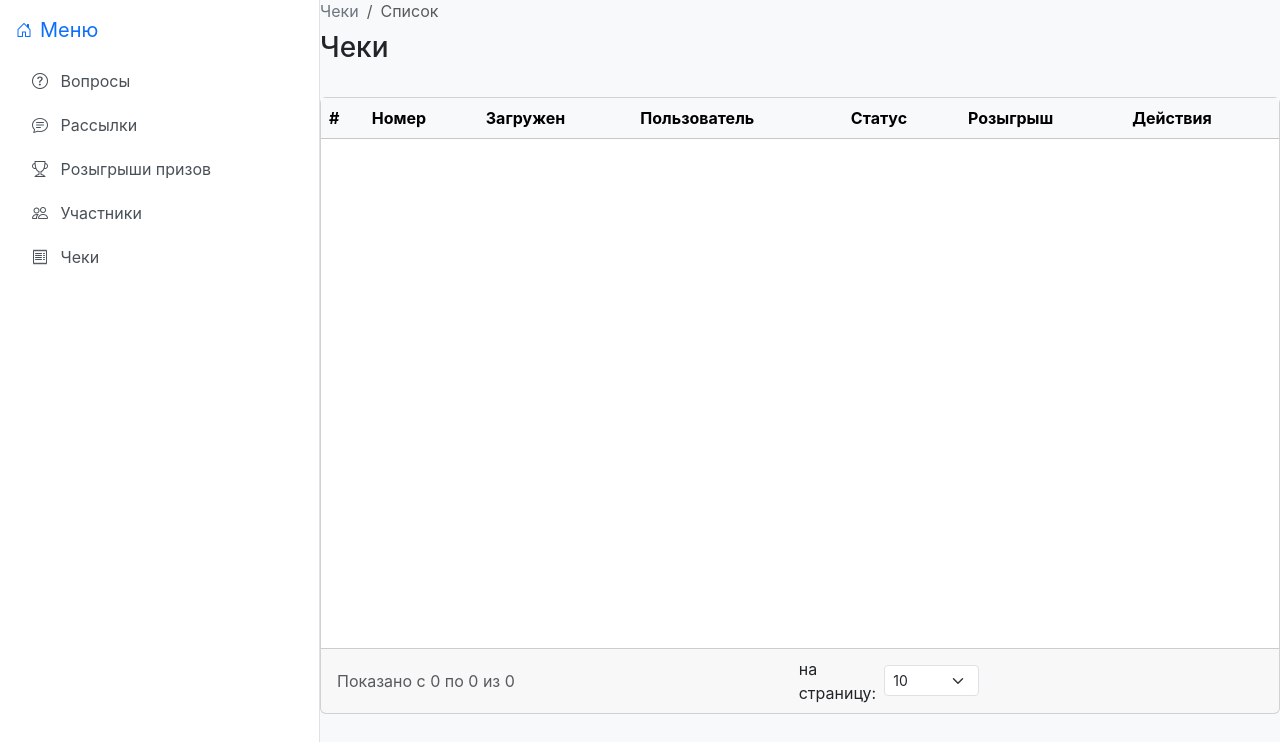
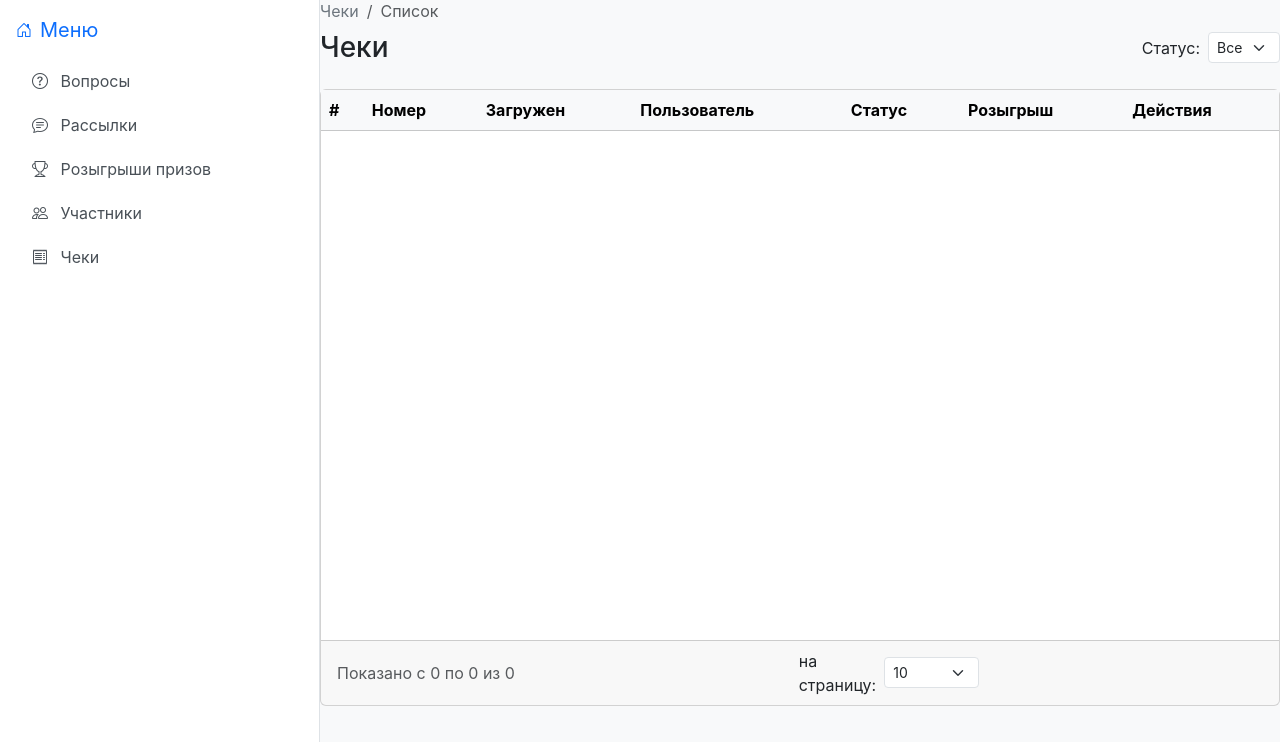
Before and after one commit to pemuul/vodka_bot, a Flask app: template site_bot/templates/receipts.html in a window 1280 px wide. Shown: the part 58-800 px from the top of the page. Run offline with Flask 3, Linux system fonts and the light colour scheme; the template is opened without the code that fills it: most values are stand-ins (such as "Sample title", 1, 10 or a date in 2020); lists and menus that the app fills with data are empty; parts of the project's set-up code (start-up, migrations or seed data) failed here and were passed over.

Commit message:
Add status filter to receipts page

```diff
--- a/site_bot/templates/receipts.html
+++ b/site_bot/templates/receipts.html
@@ -12,8 +12,13 @@
     </ol>
   </nav>
   <div class="d-flex justify-content-between align-items-center mb-4">
-    <h1 class="h3">Чеки</h1>
-    <!-- кнопка "Добавить чек" убрана -->
+    <h1 class="h3 mb-0">Чеки</h1>
+    <div class="ms-auto d-flex align-items-center">
+      <label for="status-filter" class="me-2 mb-0">Статус:</label>
+      <select id="status-filter" class="form-select form-select-sm">
+        <option value="">Все</option>
+      </select>
+    </div>
   </div>
 
   <!-- Модал полноразмерного изображения -->
@@ -122,6 +127,7 @@
       const pageEnd   = document.getElementById("page-end");
       const pageTotal = document.getElementById("page-total");
       const recPerPageSel = document.getElementById("records-per-page");
+      const statusFilter = document.getElementById("status-filter");
       const paginationUl = document.getElementById("pagination-ul");
       const receiptImg = document.getElementById("receipt-img");
 
@@ -138,6 +144,19 @@
       let filtered = [...data];
       let currentPage = 1;
       let currentReceiptId = null;
+
+      const allStatuses = Array.from(new Set(data.map(r => r.status).filter(Boolean)));
+      statusFilter.innerHTML += allStatuses.map(s => `<option value="${s}">${s}</option>`).join('');
+
+      function applyFilter() {
+        const statusVal = statusFilter.value;
+        if (statusVal) {
+          filtered = data.filter(r => r.status === statusVal);
+        } else {
+          filtered = [...data];
+        }
+        currentPage = 1;
+      }
 
       function getPaginated() {
         if (recPerPageSel.value === "all") return filtered;
@@ -245,7 +264,12 @@
             ev.stopPropagation();
             if (!confirm("Удалить этот чек?")) return;
             fetch(`/api/receipts/${r.id}`, { method: "DELETE" })
-              .then(()=>{ filtered = filtered.filter(x=>x.id!==r.id); render(); });
+              .then(()=>{
+                const idx = data.findIndex(x=>x.id===r.id);
+                if (idx !== -1) data.splice(idx,1);
+                applyFilter();
+                render();
+              });
           };
           tableBody.appendChild(tr);
         });
@@ -254,6 +278,7 @@
       }
 
       recPerPageSel.onchange = () => { currentPage = 1; render(); };
+      statusFilter.onchange = () => { applyFilter(); render(); };
       document.getElementById('save-receipt').onclick = () => {
         if (currentReceiptId === null) return;
         const status = document.getElementById('receipt-status').value;
@@ -270,7 +295,7 @@
             const draw = draws.find(d => String(d.id) === drawId);
             data[idx].draw_title = draw ? draw.title : '';
           }
-          filtered = [...data];
+          applyFilter();
           render();
           const modalEl = document.getElementById('modal-receipt-view');
           const m = bootstrap.Modal.getInstance(modalEl);
@@ -278,6 +303,7 @@
           currentReceiptId = null;
         });
       };
+      applyFilter();
       render();
     });
   </script>
```
